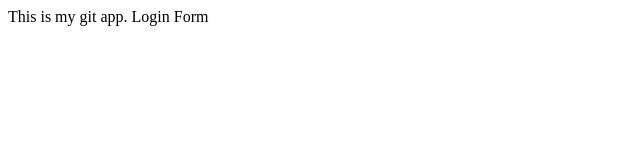
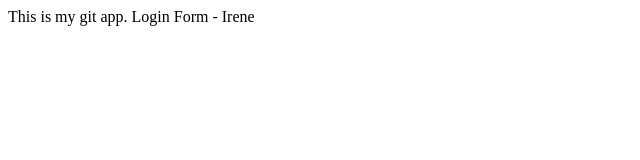
Before and after one commit to IreneS2019/mygitdemo, a plain HTML site: page index.html in a window 1280 px wide. Shown: the full height of the page, 0-640 px from the left. Drawn offline with Linux system fonts and the light colour scheme.

Commit message:
added Irene

```diff
--- a/index.html
+++ b/index.html
@@ -4,6 +4,6 @@
 	</head>
 	<body>
 		This is my git app.
-		Login Form
+		Login Form - Irene
 	</body>
 </html>
```
